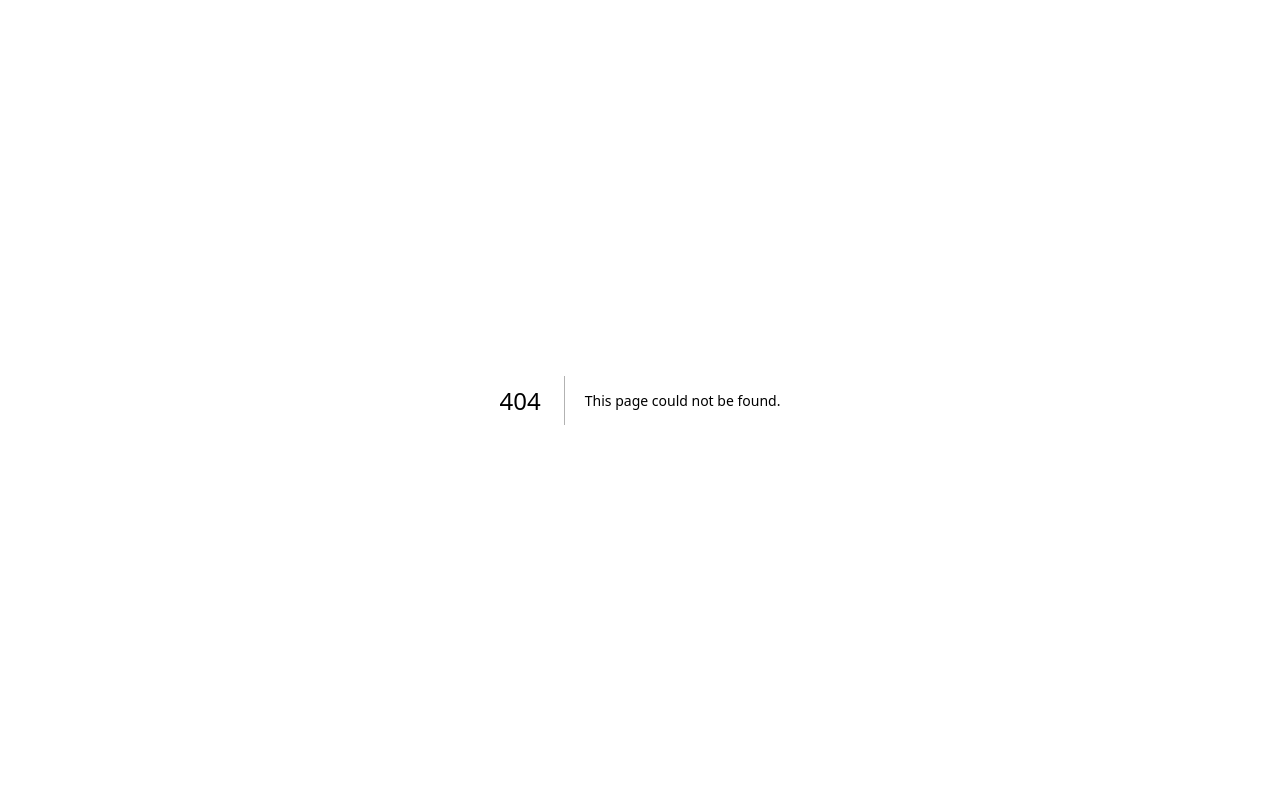
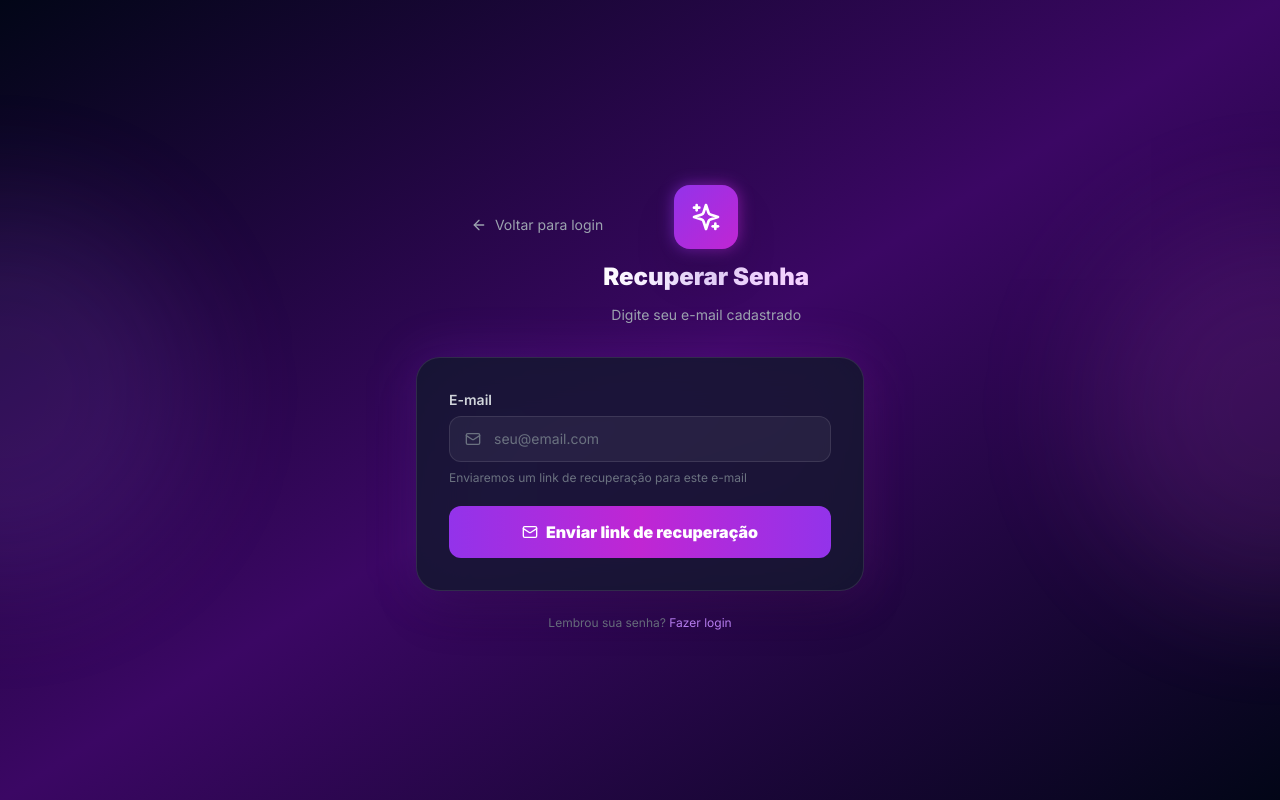
Before and after one commit to adryanuss/frontend-corretor-ia-pro, a Next.js app: page /forgot-password in a window 1280 px wide. Before the commit this address had no page. Built offline with nearby package versions, Linux system fonts and the light colour scheme.

Commit message:
Create page.tsx

```diff
--- /dev/null
+++ b/app/forgot-password/page.tsx
@@ -0,0 +1,145 @@
+'use client';
+// app/forgot-password/page.tsx
+import { useState } from 'react';
+import Link from 'next/link';
+import { Sparkles, ArrowLeft, Mail, CheckCircle } from 'lucide-react';
+
+export default function ForgotPasswordPage() {
+  const [email, setEmail] = useState('');
+  const [loading, setLoading] = useState(false);
+  const [success, setSuccess] = useState(false);
+  const [error, setError] = useState('');
+
+  const handleSubmit = async (e: React.FormEvent) => {
+    e.preventDefault();
+    setError('');
+    setLoading(true);
+
+    try {
+      // TODO: Implementar endpoint de reset de senha no backend
+      // const response = await fetch(`${process.env.NEXT_PUBLIC_API_URL}/api/auth/forgot-password`, {
+      //   method: 'POST',
+      //   headers: { 'Content-Type': 'application/json' },
+      //   body: JSON.stringify({ email })
+      // });
+
+      // Simulação por enquanto
+      await new Promise(resolve => setTimeout(resolve, 1500));
+      setSuccess(true);
+    } catch (err) {
+      setError('Erro ao enviar e-mail. Tente novamente.');
+    } finally {
+      setLoading(false);
+    }
+  };
+
+  return (
+    <div className="min-h-screen bg-gradient-to-br from-slate-950 via-purple-950 to-slate-950 flex items-center justify-center p-4 text-white">
+      {/* Background blobs */}
+      <div className="fixed inset-0 overflow-hidden pointer-events-none">
+        <div className="absolute top-1/4 -left-48 w-96 h-96 bg-purple-500/20 rounded-full blur-3xl animate-pulse" />
+        <div className="absolute bottom-1/4 -right-48 w-96 h-96 bg-fuchsia-500/20 rounded-full blur-3xl animate-pulse delay-1000" />
+      </div>
+
+      <div className="relative w-full max-w-md">
+        {/* Logo */}
+        <div className="text-center mb-8">
+          <Link href="/login" className="inline-flex items-center gap-2 text-sm text-gray-400 hover:text-white mb-6 transition-colors">
+            <ArrowLeft className="w-4 h-4" />
+            Voltar para login
+          </Link>
+          <div className="inline-flex flex-col items-center gap-3 mt-4">
+            <div className="relative">
+              <div className="absolute inset-0 bg-gradient-to-r from-purple-600 to-fuchsia-600 rounded-2xl blur opacity-75 animate-pulse" />
+              <div className="relative w-16 h-16 bg-gradient-to-br from-purple-600 to-fuchsia-600 rounded-2xl flex items-center justify-center shadow-2xl">
+                <Sparkles className="w-8 h-8 text-white" />
+              </div>
+            </div>
+            <h1 className="text-2xl font-black bg-gradient-to-r from-white via-purple-200 to-fuchsia-200 bg-clip-text text-transparent">
+              Recuperar Senha
+            </h1>
+            <p className="text-gray-400 text-sm">Digite seu e-mail cadastrado</p>
+          </div>
+        </div>
+
+        {/* Card */}
+        <div className="relative">
+          <div className="absolute inset-0 bg-gradient-to-r from-purple-600/20 to-fuchsia-600/20 rounded-3xl blur-xl" />
+          <div className="relative bg-slate-900/80 backdrop-blur-xl border border-white/10 rounded-3xl p-8 shadow-2xl">
+
+            {!success ? (
+              <form onSubmit={handleSubmit} className="space-y-5">
+                <div>
+                  <label className="block text-sm font-semibold text-gray-300 mb-1.5">
+                    E-mail
+                  </label>
+                  <div className="relative">
+                    <Mail className="absolute left-4 top-1/2 -translate-y-1/2 w-4 h-4 text-gray-500" />
+                    <input
+                      type="email"
+                      value={email}
+                      onChange={e => setEmail(e.target.value)}
+                      placeholder="seu@email.com"
+                      required
+                      className="w-full bg-white/5 border border-white/10 text-white rounded-xl pl-11 pr-4 py-3 text-sm focus:outline-none focus:ring-2 focus:ring-purple-500 focus:border-transparent placeholder-gray-500 transition"
+                    />
+                  </div>
+                  <p className="text-xs text-gray-500 mt-2">
+                    Enviaremos um link de recuperação para este e-mail
+                  </p>
+                </div>
+
+                {error && (
+                  <div className="bg-red-500/10 border border-red-500/30 text-red-400 text-sm rounded-xl px-4 py-3">
+                    ⚠️ {error}
+                  </div>
+                )}
+
+                <button
+                  type="submit"
+                  disabled={loading}
+                  className="w-full px-6 py-3.5 bg-gradient-to-r from-purple-600 via-fuchsia-600 to-purple-600 rounded-xl font-black text-base transition-all duration-300 hover:scale-[1.02] hover:shadow-2xl hover:shadow-purple-500/40 disabled:opacity-60 disabled:cursor-not-allowed flex items-center justify-center gap-2"
+                >
+                  {loading ? (
+                    <>
+                      <div className="w-4 h-4 border-2 border-white border-t-transparent rounded-full animate-spin" />
+                      Enviando...
+                    </>
+                  ) : (
+                    <>
+                      <Mail className="w-4 h-4" />
+                      Enviar link de recuperação
+                    </>
+                  )}
+                </button>
+              </form>
+            ) : (
+              <div className="text-center py-8">
+                <div className="inline-flex items-center justify-center w-16 h-16 bg-green-500/20 rounded-full mb-4">
+                  <CheckCircle className="w-8 h-8 text-green-400" />
+                </div>
+                <h3 className="text-xl font-black mb-2">E-mail enviado!</h3>
+                <p className="text-gray-400 text-sm mb-6">
+                  Verifique sua caixa de entrada em<br/>
+                  <span className="text-white font-semibold">{email}</span>
+                </p>
+                <p className="text-xs text-gray-500 mb-6">
+                  Não recebeu? Verifique a pasta de spam ou tente novamente em alguns minutos.
+                </p>
+                <Link href="/login"
+                  className="inline-flex items-center gap-2 text-sm text-purple-400 hover:text-purple-300 transition-colors">
+                  <ArrowLeft className="w-4 h-4" />
+                  Voltar para login
+                </Link>
+              </div>
+            )}
+          </div>
+        </div>
+
+        <p className="text-center text-xs text-gray-500 mt-6">
+          Lembrou sua senha? <Link href="/login" className="text-purple-400 hover:text-purple-300 transition-colors">Fazer login</Link>
+        </p>
+      </div>
+    </div>
+  );
+}
```
